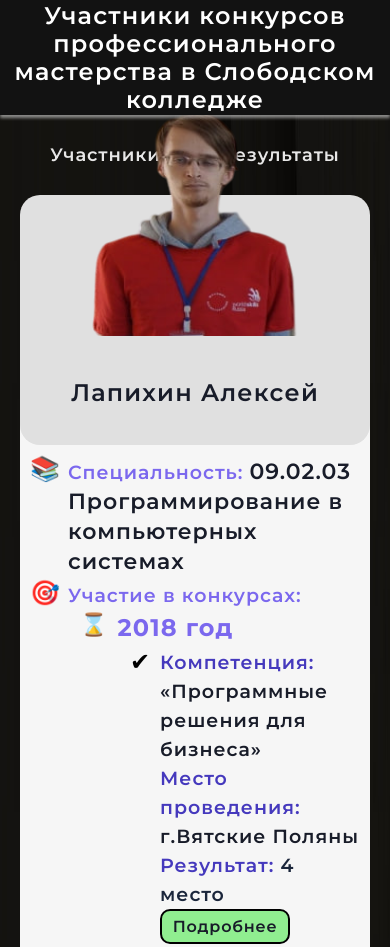
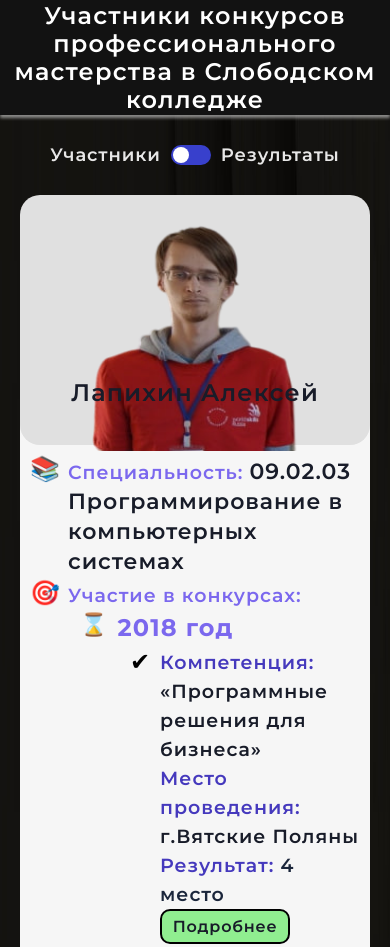
Before and after one commit to Mathew2223/college-project, a website: page index.html in a window 390 px wide. Shown: the top 947 px of the page. Drawn offline with Linux system fonts and the light colour scheme.

Commit message:
fix: adaptive mobile photos p1

```diff
--- a/style.scss
+++ b/style.scss
@@ -425,7 +425,7 @@ main{
         padding-bottom: 10px;
     }
     .first-place_paragraph {
-        margin-top: -15px;
+        margin-top: -10px;
         font-size: 24px;
         padding: 20px;
     }
@@ -438,6 +438,10 @@ main{
     .progr-speciality_p{
         font-size: 22px;
     }
+    .person_img{
+        margin-bottom: -80px;
+    }
+
 }
 @media (max-width: 770px){
     .header{
```
Also changed, not shown: style.css, years.css, 2 other files.
